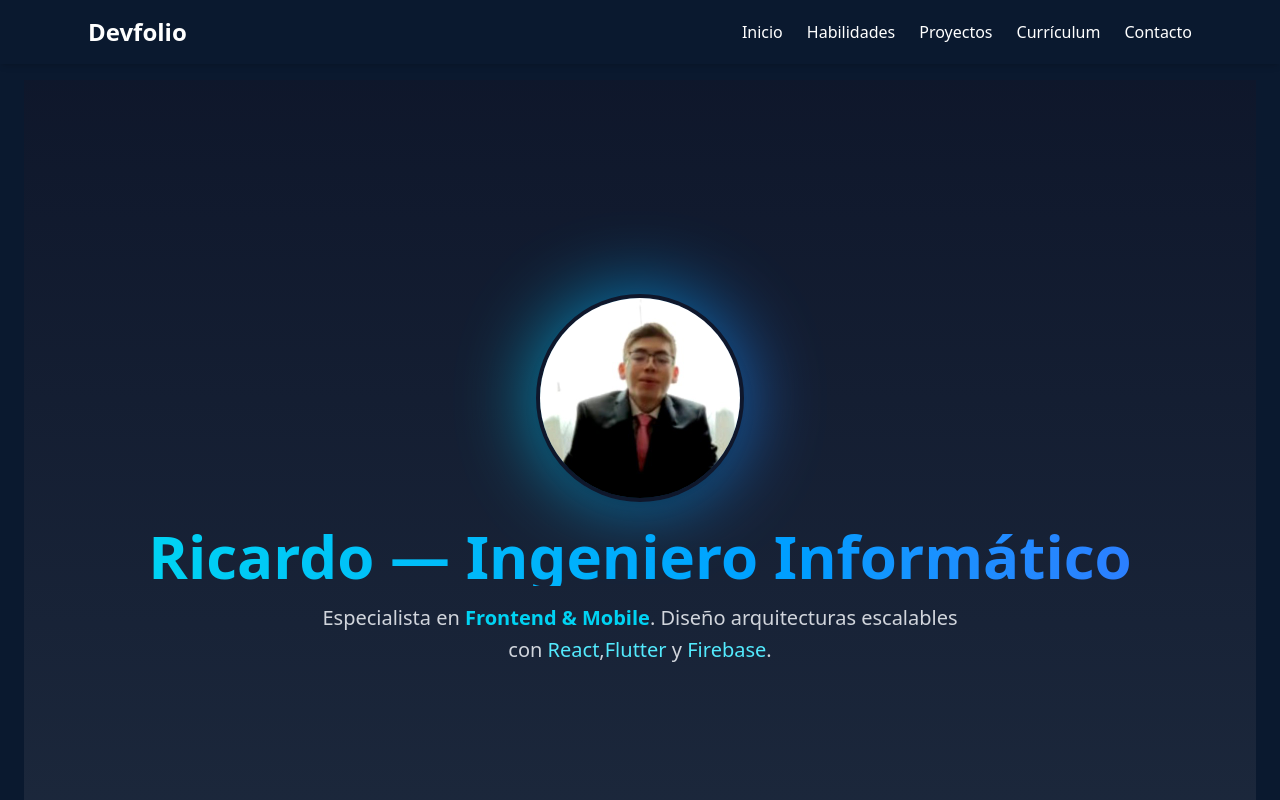
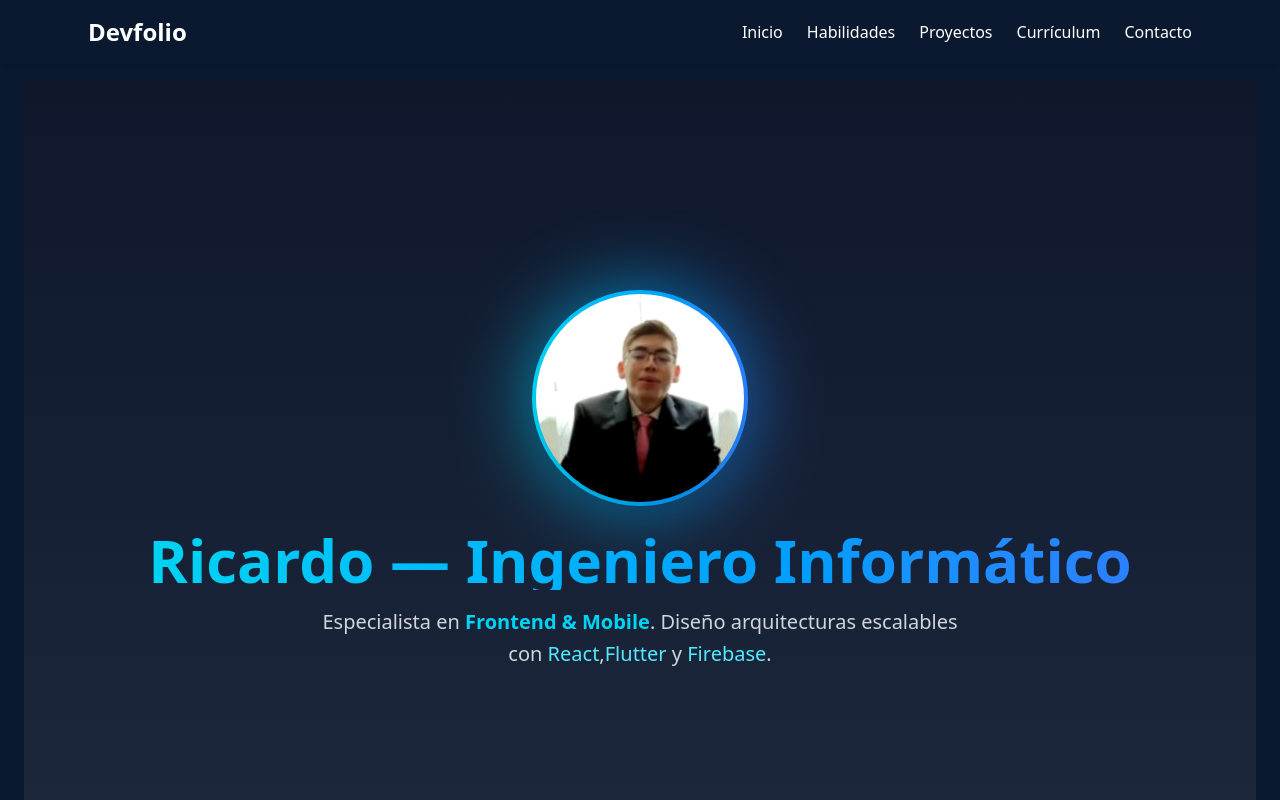
Before and after one commit to blackgoku-97/portafolio, a React (Vite) app: page / in a window 1280 px wide. Shown: the top 800 px of the page. Built offline with nearby package versions, Linux system fonts and the light colour scheme.

Commit message:
mejorando 19

```diff
--- a/src/components/Hero.tsx
+++ b/src/components/Hero.tsx
@@ -1,20 +1,28 @@
 export default function Hero() {
   return (
     <section className="flex flex-col items-center justify-center min-h-screen text-center px-4 sm:px-6 bg-linear-to-b from-slate-900 to-slate-800">
-      {/* Foto circular con halo degradado */}
+
+      {/* Foto circular con halo + marco degradado */}
       <div className="relative mb-6">
+        {/* Halo difuminado detrás */}
         <div className="absolute inset-0 rounded-full bg-linear-to-r from-cyan-400 to-blue-500 blur-2xl opacity-70"></div>
-        <img
-          src="/perfil.jpg"
-          alt="Foto de Ricardo"
-          className="relative w-28 h-28 sm:w-36 sm:h-36 md:w-44 md:h-44 lg:w-52 lg:h-52 rounded-full shadow-lg border-4 border-slate-900 object-cover"
-        />
+
+        {/* Marco degradado definido */}
+        <div className="p-1 rounded-full bg-linear-to-r from-cyan-400 to-blue-500 relative">
+          <img
+            src="/perfil.jpg"
+            alt="Foto de Ricardo"
+            className="w-28 h-28 sm:w-36 sm:h-36 md:w-44 md:h-44 lg:w-52 lg:h-52 rounded-full object-cover shadow-lg"
+          />
+        </div>
       </div>
 
+      {/* Título con texto degradado */}
       <h1 className="text-3xl sm:text-4xl md:text-5xl lg:text-6xl font-extrabold mb-4 bg-linear-to-r from-cyan-400 to-blue-500 bg-clip-text text-transparent">
         Ricardo — Ingeniero Informático
       </h1>
 
+      {/* Descripción */}
       <p className="text-base sm:text-lg md:text-xl text-gray-300 max-w-md sm:max-w-xl md:max-w-2xl leading-relaxed">
         Especialista en <span className="text-cyan-400 font-semibold">Frontend & Mobile</span>.
         Diseño arquitecturas escalables con <span className="text-cyan-300">React</span>,
```
